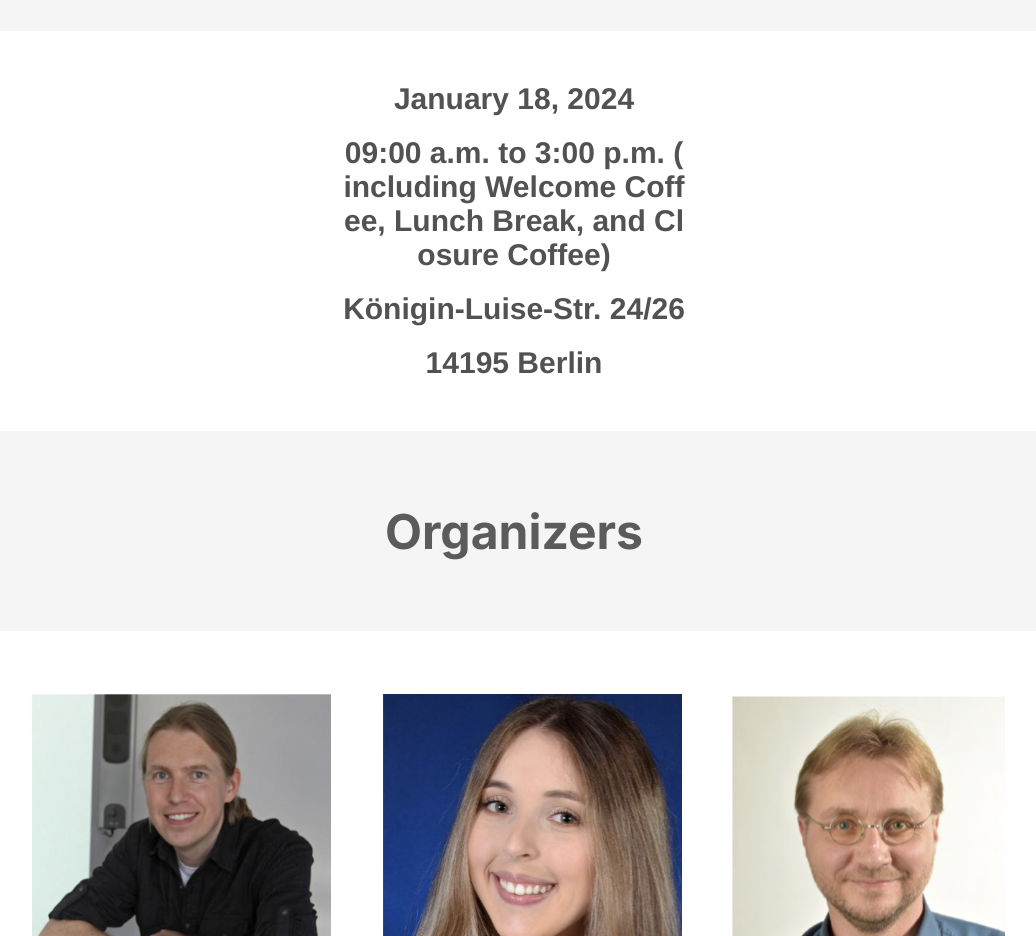
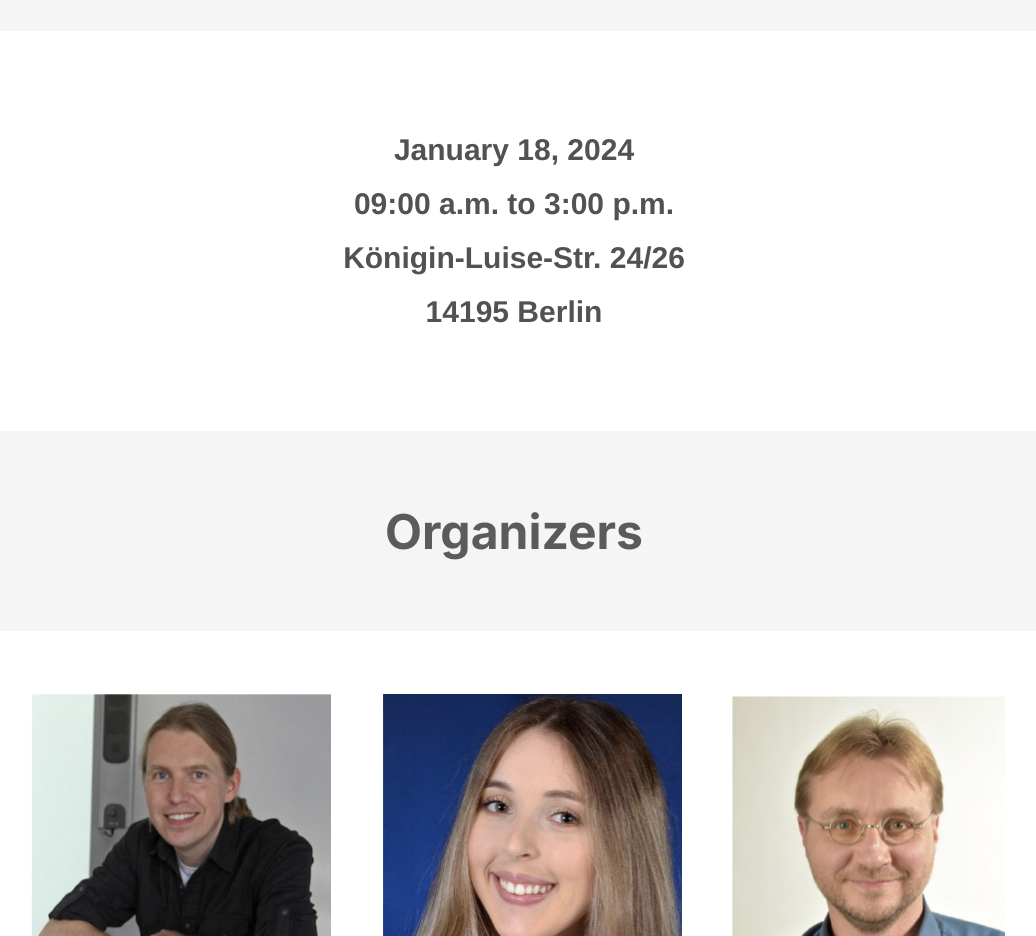
Before and after one commit to enkisprojectworkshop/enkisprojectworkshop.github.io, a website: page index.html in a window 1280 px wide. Shown: the part 2920-3856 px from the top of the page, without its empty margins (126-1162 px from the left). Drawn offline with nearby package versions, Linux system fonts and the light colour scheme; a web font is replaced by a local one.

Commit message:
Update index.html

```diff
--- a/index.html
+++ b/index.html
@@ -164,7 +164,7 @@
         <b class="january-26-2023-container">
           <span class="january-26-2023-container1">
             <p class="p">January 18, 2024</p>
-            <p class="p">09:00 a.m. to 3:00 p.m. (including Welcome Coffee, Lunch Break, and Closure Coffee)</p>
+            <p class="p">09:00 a.m. to 3:00 p.m.</p>
             <p class="p">Königin-Luise-Str. 24/26</p>
             <p class="considering-that-there">14195 Berlin</p>
           </span>
```
